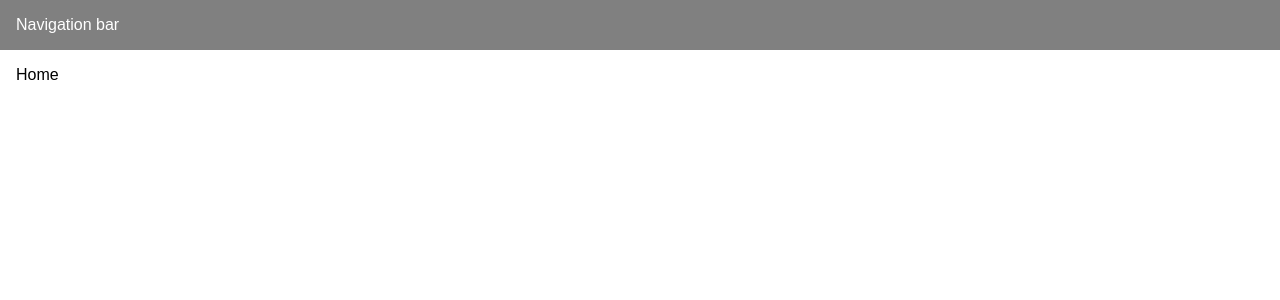
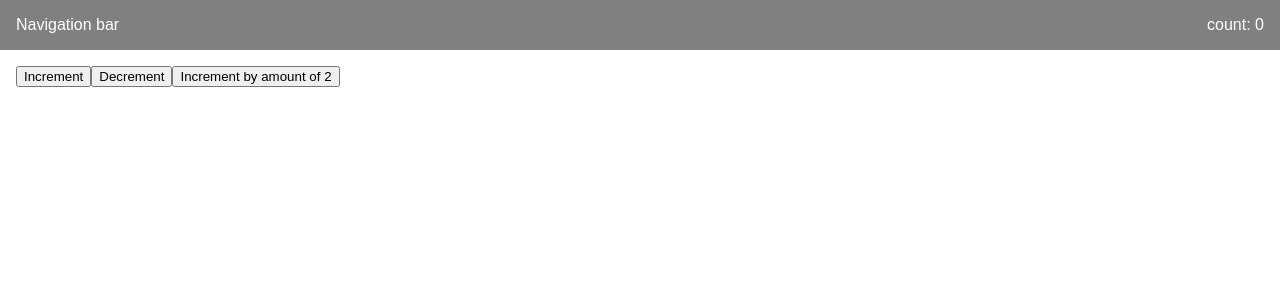
Before and after one commit to luiscelano/react-app-starter-kit, a React (Create React App) app: page /app/home in a window 1280 px wide. Shown: the top 300 px of the page. Built offline with nearby package versions, Linux system fonts and the light colour scheme; sample sign-in values are in the browser's storage.

Commit message:
feat: added redux logic for counter

```diff
--- a/src/components/NavigationBar/index.jsx
+++ b/src/components/NavigationBar/index.jsx
@@ -1,8 +1,15 @@
 import React from 'react';
 import * as styles from './styles'
+import * as counterSelectors from '../../redux/counter/selectors';
+import { useSelector } from 'react-redux';
 
 function NavigationBar() {
-  return <styles.NavigationBarContainer>Navigation bar</styles.NavigationBarContainer>;
+  const counter = useSelector(counterSelectors.getCounterSelector)
+
+  return <styles.NavigationBarContainer>
+    <span>Navigation bar</span>
+    <span>{`count: ${counter}`}</span>
+  </styles.NavigationBarContainer>;
 }
 
 export default NavigationBar;
--- a/src/components/NavigationBar/styles.js
+++ b/src/components/NavigationBar/styles.js
@@ -5,4 +5,8 @@ export const NavigationBarContainer = styled.div`
   color: white;
   padding: 16px;
   margin: 0;
+  display: flex;
+  flex-direction: row;
+  justify-content: space-between;
+  align-items: center;
 `;
--- /dev/null
+++ b/src/redux/counter/actionTypes.js
@@ -0,0 +1,4 @@
+// COUNTER ACTION TYPES
+export const counter_increment = 'counter/increment';
+export const counter_decrement = 'counter/decrement';
+export const counter_increment_by_amount = 'counter/incrementByAmount';
--- /dev/null
+++ b/src/redux/counter/actions.js
@@ -0,0 +1,18 @@
+import {
+  counter_decrement,
+  counter_increment,
+  counter_increment_by_amount,
+} from './actionTypes';
+
+export const incrementCounter = () => ({
+  type: counter_increment,
+});
+
+export const decrementCounter = () => ({
+  type: counter_decrement,
+});
+
+export const incrementCounterByAmount = (value) => ({
+  type: counter_increment_by_amount,
+  payload: value,
+});
--- a/src/redux/reducers/counter/index.js
+++ b/src/redux/counter/reducer.js
@@ -1,8 +1,13 @@
 import { createAction, createReducer } from '@reduxjs/toolkit';
+import {
+  counter_decrement,
+  counter_increment,
+  counter_increment_by_amount,
+} from './actionTypes';
 
-const increment = createAction('counter/increment');
-const decrement = createAction('counter/decrement');
-const incrementByAmount = createAction('counter/incrementByAmount');
+const increment = createAction(counter_increment);
+const decrement = createAction(counter_decrement);
+const incrementByAmount = createAction(counter_increment_by_amount);
 
 const initialState = { value: 0 };
 
--- /dev/null
+++ b/src/redux/counter/selectors.js
@@ -0,0 +1 @@
+export const getCounterSelector = ({ counter }) => counter.value;
--- a/src/redux/reducers/index.js
+++ /dev/null
@@ -1,5 +0,0 @@
-import counterReducer from './counter';
-
-export default {
-  counter: counterReducer,
-};
--- a/src/redux/store.js
+++ b/src/redux/store.js
@@ -1,6 +1,8 @@
 import { configureStore } from '@reduxjs/toolkit';
-import reducer from './reducers';
+import counterReducer from './counter/reducer';
 
 export default configureStore({
-  reducer,
+  reducer: {
+    counter: counterReducer,
+  },
 });
--- a/src/views/app/home/index.jsx
+++ b/src/views/app/home/index.jsx
@@ -1,9 +1,31 @@
 import React from 'react';
+import { useDispatch, useSelector } from 'react-redux';
+import * as counterActions from '../../../redux/counter/actions';
 
 function Home() {
+    const dispatch = useDispatch()
 
     return(
-        <div>Home</div>
+        <>
+        <button
+          aria-label="Increment value"
+          onClick={()=>dispatch(counterActions.incrementCounter())}
+        >
+          Increment
+        </button>
+        <button
+          aria-label="Decrement value"
+          onClick={() => dispatch(counterActions.decrementCounter())}
+        >
+          Decrement
+        </button>
+        <button
+          aria-label="IncrementByAmount value"
+          onClick={()=> dispatch(counterActions.incrementCounterByAmount(2))}
+        >
+          Increment by amount of 2
+        </button>
+        </>
     );
 }
 
```
Also changed, not shown: src/redux/selectors.js (deleted), 1 other file (tests, documents, lock files or other folders).
